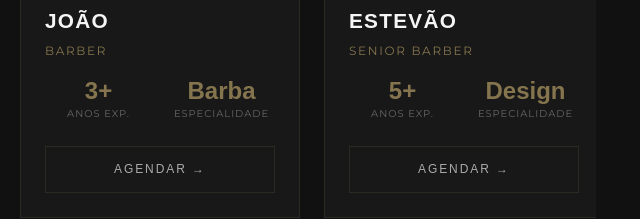
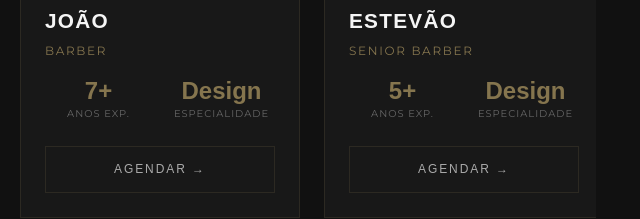
Before and after one commit to Whaltayr/ballkutz, a plain HTML site: page index.html in a window 1280 px wide. Shown: the part 4478-4697 px from the top of the page, 636-1276 px from the left. Drawn offline with Linux system fonts and the light colour scheme; a web font is replaced by a local one.

Commit message:
novas alteraçpes3

```diff
--- a/index.html
+++ b/index.html
@@ -748,11 +748,11 @@
               <div class="barber-card__title" data-i18n="barber_barber">Barber</div>
               <div class="barber-card__stats">
                 <div class="barber-stat">
-                  <div class="barber-stat__value">3+</div>
+                  <div class="barber-stat__value">7+</div>
                   <div class="barber-stat__label" data-i18n="stat_years">Anos Exp.</div>
                 </div>
                 <div class="barber-stat">
-                  <div class="barber-stat__value">Barba</div>
+                  <div class="barber-stat__value">Design</div>
                   <div class="barber-stat__label" data-i18n="stat_specialty">Especialidade</div>
                 </div>
               </div>
```
